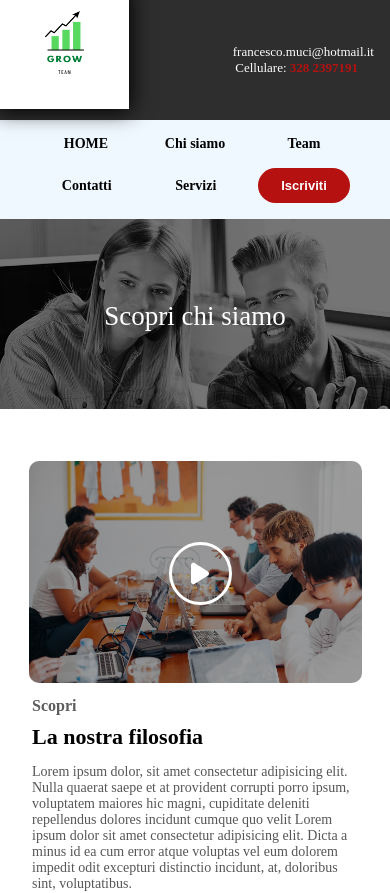
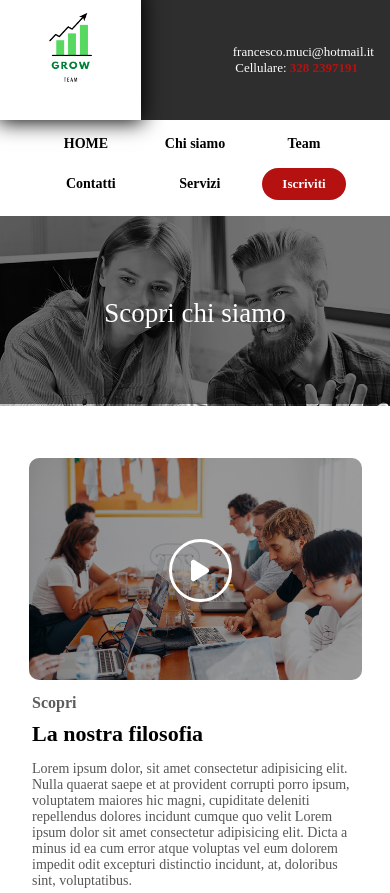
Before and after one commit to MuciFrancesco/Grow-Team-site---React.js, a React (Create React App) app: page /about-us in a window 390 px wide. Shown: the top 893 px of the page. Built offline with nearby package versions, Linux system fonts and the light colour scheme; a web font is replaced by a local one.

Commit message:
add-css-query-style

```diff
--- a/src/scss/_company-mission.scss
+++ b/src/scss/_company-mission.scss
@@ -233,15 +233,7 @@
 
 
 @media only screen and (max-width:500px) {
-    .company-mission .mission .mission-object .mission-text .mission-text-div p {
-        border-top: 1px solid rgba(155, 155, 155, 0.3882352941);
-        width: 100%;
-        padding-top: 2rem;
-        font-size: 13px;
-        font-weight: 400;
-        box-sizing: border-box;
-        color: #4c4c4c;
-    }
+
     .company-mission .mission .mission-img {
         width: 100%;
     }
@@ -267,7 +259,7 @@
         width: 100%;
         padding-top: 2rem;
         font-size: 13px;
-        font-weight: 400;
+        font-weight: 500;
         box-sizing: border-box;
         color: #4c4c4c;
         text-align: start;
--- a/src/scss/_subscribe-bar.scss
+++ b/src/scss/_subscribe-bar.scss
@@ -17,7 +17,7 @@
             height: 97%;
             top: 0;
             left: 0;
-            background-color: rgb(255 0 0 / 15%);
+            background-color:  rgb(255 0 0 / 13%);
             z-index: 5;
         }
     }
@@ -142,12 +142,33 @@
     .subscribe-bar .subscribe-bar-text button {
         padding: 9px 18px;
         border-radius: 25px;
-        background: white;
-        color: black;
-        border: 2px solid rgb(0 0 0);
+        background: #000000bd;
+        color: white;
+        border: 2px solid rgb(255 255 255 / 68%);
         margin-top: 0;
         cursor: pointer;
         font-size: 15px;
         font-weight: 700;
     }
+    .subscribe-bar .subscribe-bar-text h1 {
+        display: flex;
+        align-items: center;
+        justify-content: center;
+        color: white;
+        font-size: 18px;
+        width: 50%;
+        font-weight: 800;
+        display: flex;
+        align-items: center;
+        justify-content: center;
+    }
+    .subscribe-bar .subscribe-bar-img .subscribe-bar-bg {
+        position: absolute;
+        width: 100%;
+        height: 97%;
+        top: 0;
+        left: 0;
+        background-color: rgb(0 0 0 / 47%);
+        z-index: 5;
+    }
 }
--- a/src/scss/_team-bg.scss
+++ b/src/scss/_team-bg.scss
@@ -49,10 +49,30 @@
         object-fit: cover;
     }
 }
+@media only screen and (max-width:1200px){
+    .team-bg-container .bg {
+        position: absolute;
+        width: 100%;
+        height: 97.4%;
+        background-color: rgba(0, 0, 0, 0.54);
+        z-index: 10;
+        top: 0;
+        left: 0;
+    }
+}
 @media only screen and (max-width:600px){
     .team-bg-container img {
         width: 100%;
         height: 190px;
         object-fit: cover;
     }
+    .team-bg-container .bg {
+        position: absolute;
+        width: 100%;
+        height: 97%;
+        background-color: rgba(0, 0, 0, 0.54);
+        z-index: 10;
+        top: 0;
+        left: 0;
+    }
 }
--- a/src/scss/_topbar.scss
+++ b/src/scss/_topbar.scss
@@ -73,6 +73,8 @@ nav{
             align-items: center;
             width: 100%;
             justify-content: center;
+            font-family: "Work Sans";
+            font-weight: bold;
             &:hover{
                 transition: 0.2s ease;
                 color: $red-color;
@@ -444,7 +446,6 @@ nav{
         justify-content: space-between;
         margin-top: 0rem;
         padding: 1rem 0rem;
-        background: aliceblue;
     }
     nav .topbar-links a:hover {
         transition: 0.2s ease;
@@ -508,5 +509,27 @@ nav{
         justify-content: flex-end;
         padding-right: 2rem;
     }
+    .topbar-info img {
+        position: absolute;
+        top: -8px;
+        left: 0;
+        z-index: 100;
+        width: 141px;
+        height: 128px;
+        box-shadow: 0px 0px 20px 2px;
+    }
+    nav .topbar-links button {
+        box-sizing: border-box;
+        padding: 8px 20px;
+        background-color: rgb(182, 17, 17);
+        color: white;
+        border: none;
+        border-radius: 20px;
+        font-size: 13px;
+        font-weight: bold;
+        cursor: pointer;
+        font-weight: 600;
+        font-family: unset;
+    }
 
 }
```
